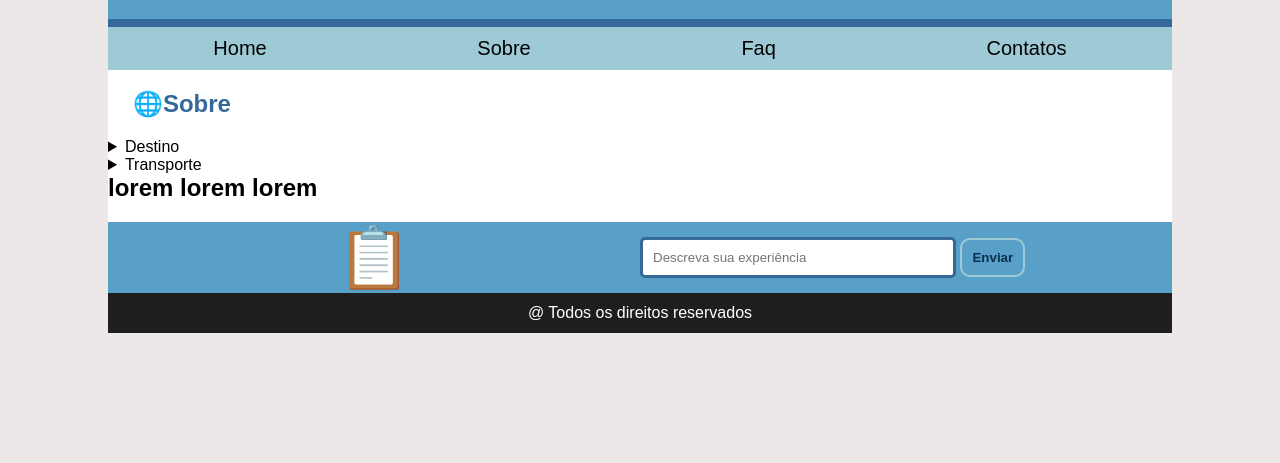
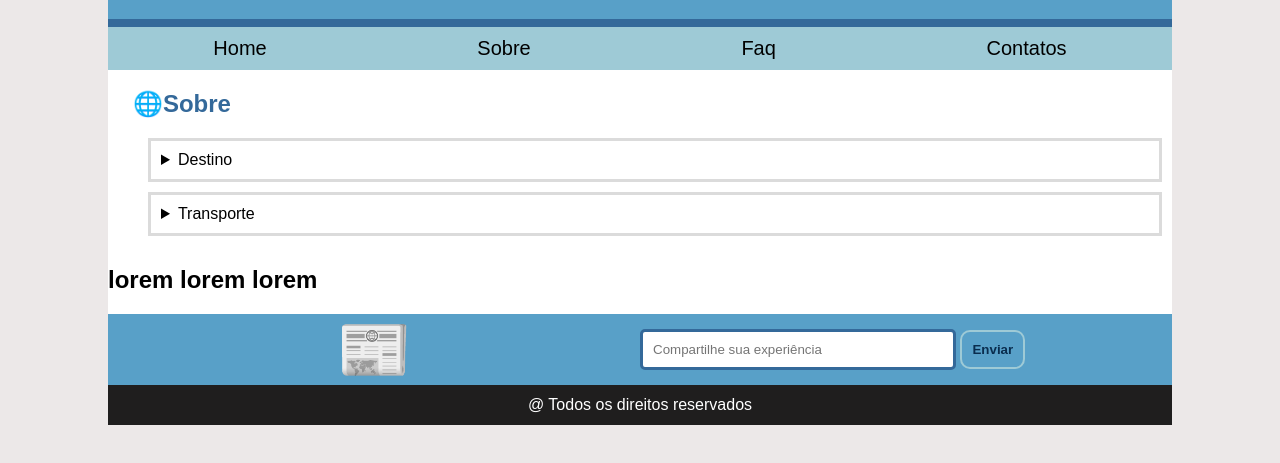
Before and after one commit to giovannacvitman/mobile-web, a plain HTML site: page site-front/sobre.html in a window 1280 px wide. Shown: the part 101-564 px from the top of the page. Drawn offline with Linux system fonts and the light colour scheme.

Commit message:
Adicionando novos itens na página sobre

```diff
--- a/site-front/css/general.css
+++ b/site-front/css/general.css
@@ -200,6 +200,24 @@ footer p {
     margin:20px 0 20px 0;
 }
 
+
+.containerLista {
+    margin-left: 30px;
+    margin-bottom: 30px;
+}
+
+.containerLista details {
+    border: 3px solid rgb(219, 219, 219);
+    padding: 10px;
+    margin: 10px;
+}
+
+.containerLista article {
+    margin-top: 8px;
+    color: #577a9b;
+    cursor: pointer;
+}
+
 .avaliacao {
     background: #58A0C8;
     margin-top: 20px;
--- a/site-front/sobre.html
+++ b/site-front/sobre.html
@@ -52,17 +52,25 @@
 
         </section>
 
+
+        </section>
+
         <section class="contentSobre">
             <h1> lorem lorem lorem</h1>
         </section>
 
+
+         <section class=""></section>
+
+
+
         <section class="avaliacao">
             <article>
-               <span>📋</span>
+               <span>📰</span>
             </article>
             <article>
                 <form>
-                    <input type="text" placeholder="Descreva sua experiência">
+                    <input type="text" placeholder="Compartilhe sua experiência">
                     <button >Enviar</button>
                 </form>
             </article>
```
